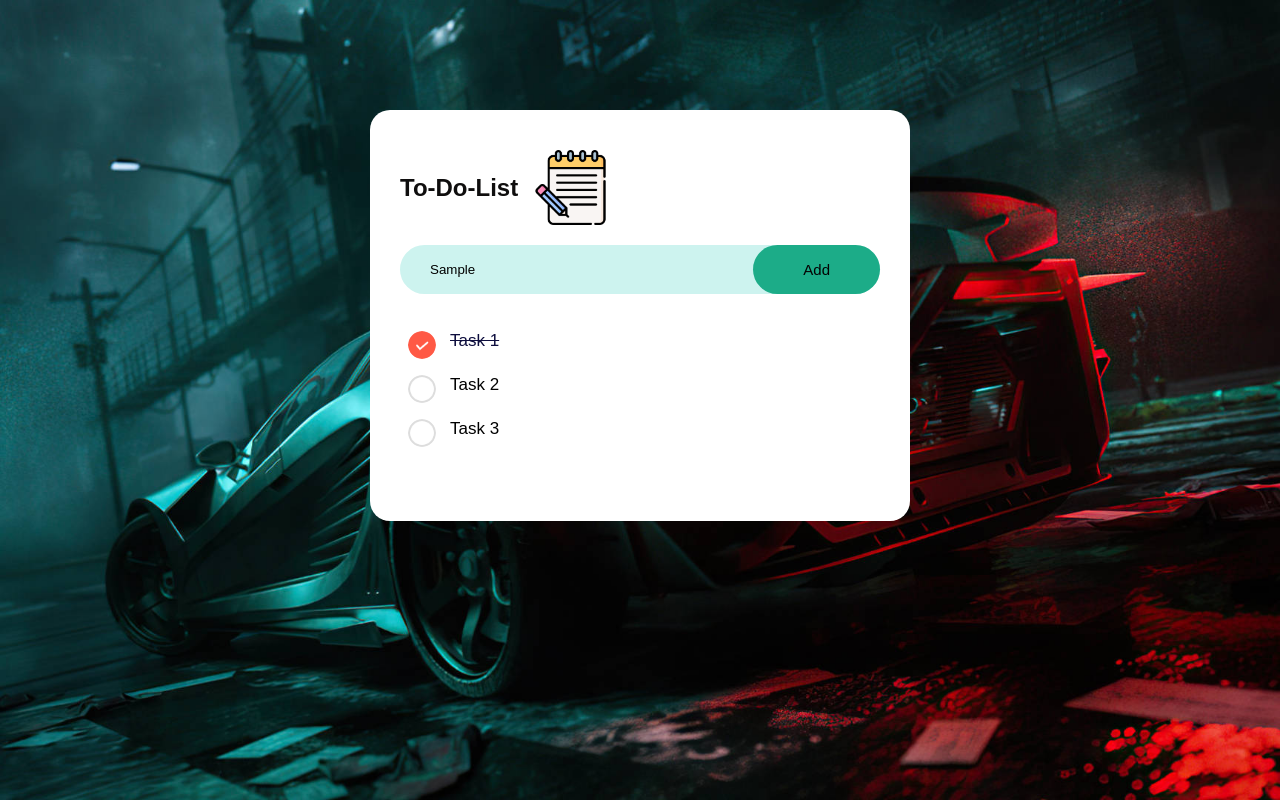
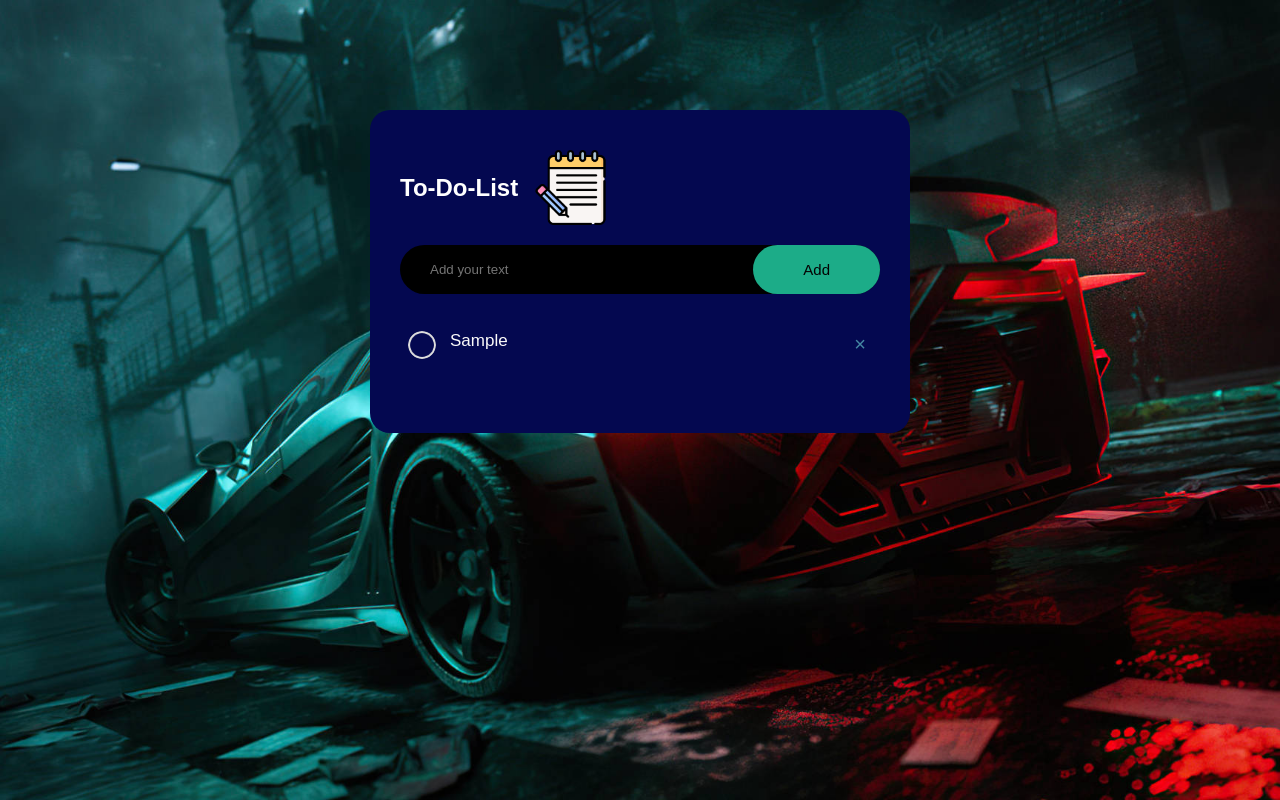
Before and after one commit to ironhide554/To-Do-List, a plain HTML site: page index.html in a window 1280 px wide. Both pictures are taken after typing "Sample" into the empty fields and a click on the button "Add". Drawn offline with Linux system fonts and the light colour scheme; a web font is replaced by a local one.

Commit message:
Completed

```diff
--- a/index.html
+++ b/index.html
@@ -12,13 +12,13 @@
             <h2>To-Do-List <img src="Image/icon.png"></h2>
             <div class="input">
                 <input type="text" id="input-box" placeholder="Add your text">
-                <button>Add</button>
+                <button onclick="addTask()">Add</button>
             </div>
             <ul id="tasks-box">
-                <li  class="checked">Task 1</li>
+                <!-- <li  class="checked">Task 1</li>
                 <li>Task 2</li>
                 <li>Task 3</li>
-            </ul>
+            </ul> -->
         </div>
     </div>
 
--- a/script.js
+++ b/script.js
@@ -0,0 +1,40 @@
+const inputBox = document.getElementById("input-box")
+const taskBox = document.getElementById("tasks-box")
+
+function addTask(){
+    if(inputBox.value ===''){
+        alert("Please write something!!")
+    }
+    else{
+        let li = document.createElement('li')
+        li.innerHTML = inputBox.value;
+        taskBox.appendChild(li);
+        let span = document.createElement("span")
+        span.innerHTML = "\u00d7"
+        li.appendChild(span);
+    }
+    inputBox.value = ''
+    save()
+}
+
+taskBox.addEventListener("click", function(e){
+    if(e.target.tagName === "LI"){
+        e.target.classList.toggle("checked");
+        save()
+   }
+   else if(e.target.tagName ==="SPAN"){
+    e.target.parentElement.remove();
+    save()
+   }
+}, false);
+
+
+function save(){
+    localStorage.setItem("data", taskBox.innerHTML)
+}
+
+function show(){
+    taskBox.innerHTML = localStorage.getItem("data");
+
+}
+show()
--- a/styles.css
+++ b/styles.css
@@ -24,7 +24,7 @@
 .to-do {
     width: 100%;
     max-width: 540px;
-    background: #fff;
+    background: #040850;
     margin: 100px auto 20px;
     padding: 40px 30px 70px;
     border-radius: 20px;
@@ -37,7 +37,7 @@
     display: flex;
     align-items: center;
     margin-bottom: 20px;
-    color: rgb(15, 14, 14);
+    color: rgb(255, 255, 255);
 }
 
 .to-do h2 img {
@@ -49,7 +49,7 @@
     display: flex;
     justify-content: space-between;
     align-items: center;
-    background-color: rgb(205, 243, 239);
+    background-color: rgb(0, 0, 0);
     border-radius: 35px;
     padding-left: 20px;
     margin-bottom: 25px;
@@ -63,6 +63,7 @@ input {
     background: transparent;
     padding: 10px;
     font-weight: 15px;
+    color: white;
 }
 
 button {
@@ -84,7 +85,7 @@ ul li {
     user-select: none;
     cursor: pointer;
     position: relative;
-    color: rgb(0, 0, 0);
+    color: rgb(250, 249, 249);
 }
 
 ul li::before {
@@ -102,7 +103,7 @@ ul li::before {
 }
 
 ul li.checked {
-    color: rgb(14, 14, 62);
+    color: rgb(160, 160, 239);
     text-decoration: line-through;
 
 
@@ -112,3 +113,22 @@ ul li.checked::before {
     background-image: url("Image/checked.png");
 
 }
+
+ul li span{
+    position: absolute;
+    right: 0;
+    top: 5px;
+    width: 40px;
+    height: 40px;
+    font-size: 20px;
+    color: rgb(69, 135, 163);
+    line-height: 40px;
+    text-align: center;
+    border-radius: 50%;
+
+
+}
+ul li span:hover{
+    background: #edee;
+
+}
```
